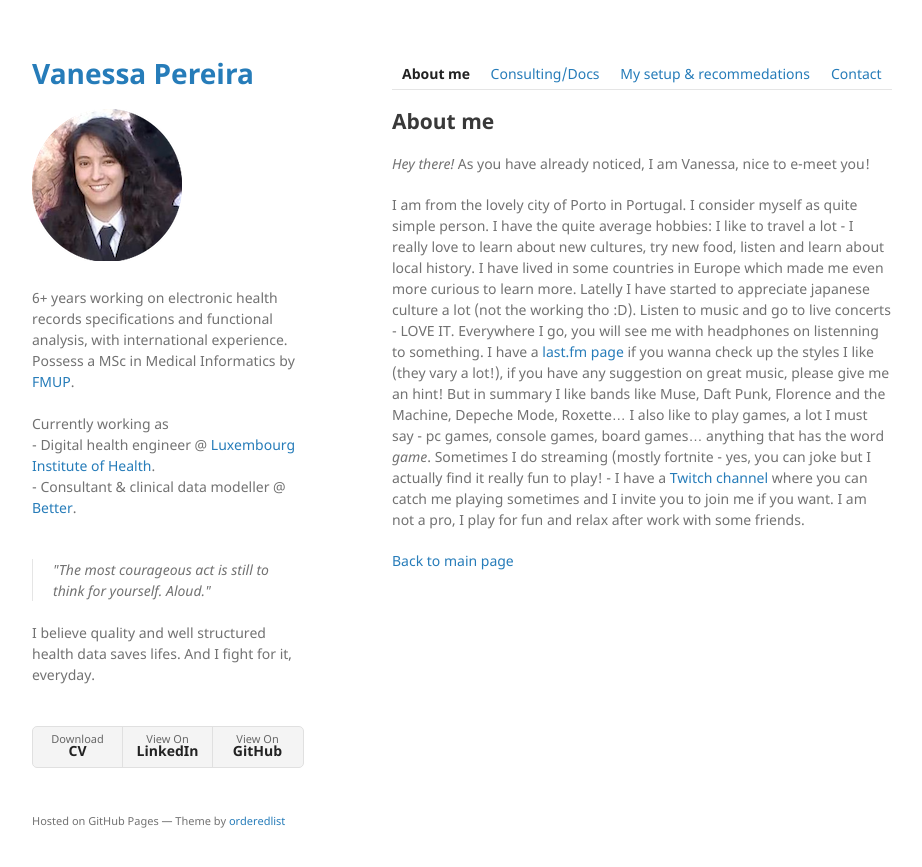
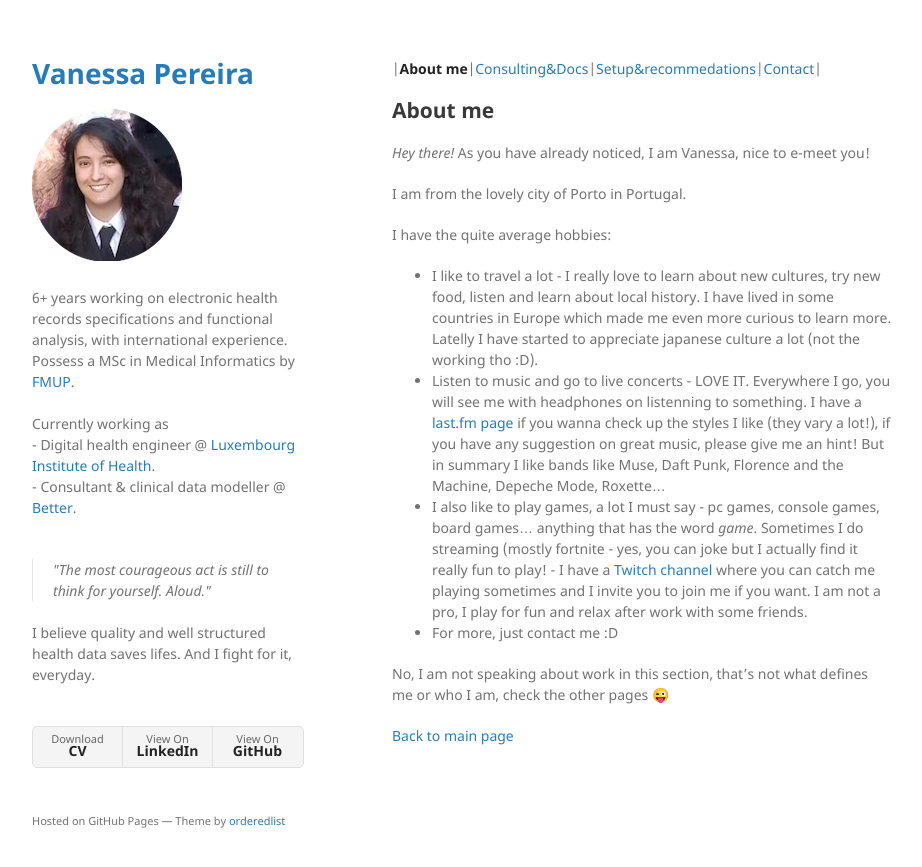
Before and after one commit to vanessa-pereira/vanessa-pereira.github.io, a Jekyll site: the page built from about_me.md, in a window 1280 px wide. Shown: the top 867 px of the page, without its empty margins (178-1100 px from the left). Built offline with Jekyll 4.4.1, drawn with Linux system fonts in a browser that asks for light colours.

Commit message:
Update about_me.md

```diff
--- a/about_me.md
+++ b/about_me.md
@@ -1,20 +1,21 @@
 ---
 layout: default
 ---
-| [**About me**](./about_me.html) | [Consulting/Docs](./certs.html) | [My setup & recommedations](./recommend.html) | [Contact](./contact.html)|
-
+|[**About me**](./about_me.html)|[Consulting&Docs](./certs.html)|[Setup&recommedations](./recommend.html)|[Contact](./contact.html)|
 ## About me
 
 _Hey there!_
 As you have already noticed, I am Vanessa, nice to e-meet you!
 
-I am from the lovely city of Porto in Portugal. I consider myself as quite simple person.
+I am from the lovely city of Porto in Portugal.
+
 I have the quite average hobbies:
-I like to travel a lot - I really love to learn about new cultures, try new food, listen and learn about local history. I have lived in some countries in Europe which made me even more curious to learn more. Latelly I have started to appreciate japanese culture a lot (not the working tho :D).
-Listen to music and go to live concerts - LOVE IT. Everywhere I go, you will see me with headphones on listenning to something. I have a [last.fm page]( https://www.last.fm/user/vanessaandreia) if you wanna check up the styles I like (they vary a lot!), if you have any suggestion on great music, please give me an hint! But in summary I like bands like Muse, Daft Punk, Florence and the Machine, Depeche Mode, Roxette...
-I also like to play games, a lot I must say - pc games, console games, board games... anything that has the word _game_. Sometimes I do streaming (mostly fortnite - yes, you can joke but I actually find it really fun to play! - I have a [Twitch channel](https://www.twitch.tv/razorlight17) where you can catch me playing sometimes and I invite you to join me if you want. I am not a pro, I play for fun and relax after work with some friends.
+* I like to travel a lot - I really love to learn about new cultures, try new food, listen and learn about local history. I have lived in some countries in Europe which made me even more curious to learn more. Latelly I have started to appreciate japanese culture a lot (not the working tho :D).
+* Listen to music and go to live concerts - LOVE IT. Everywhere I go, you will see me with headphones on listenning to something. I have a [last.fm page]( https://www.last.fm/user/vanessaandreia) if you wanna check up the styles I like (they vary a lot!), if you have any suggestion on great music, please give me an hint! But in summary I like bands like Muse, Daft Punk, Florence and the Machine, Depeche Mode, Roxette...
+* I also like to play games, a lot I must say - pc games, console games, board games... anything that has the word _game_. Sometimes I do streaming (mostly fortnite - yes, you can joke but I actually find it really fun to play! - I have a [Twitch channel](https://www.twitch.tv/razorlight17) where you can catch me playing sometimes and I invite you to join me if you want. I am not a pro, I play for fun and relax after work with some friends.
+* For more, just contact me :D
 
-
+No, I am not speaking about work in this section, that's not what defines me or who I am, check the other pages 😜
 
 
 
```
